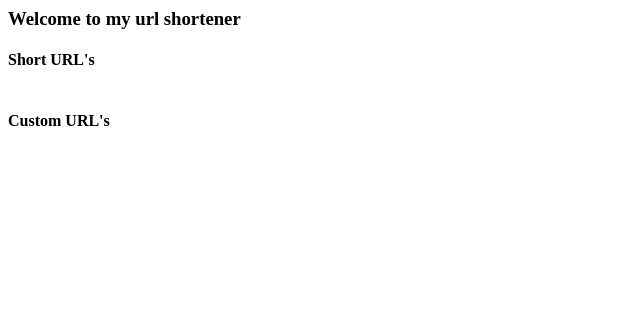
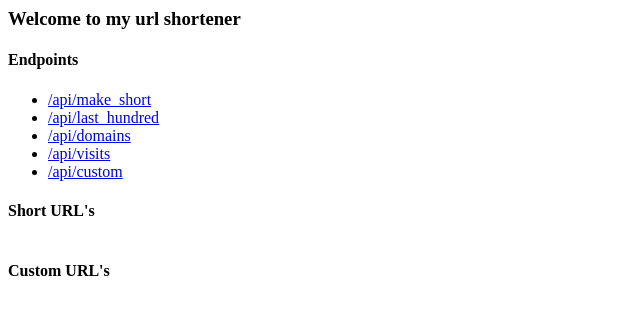
Before and after one commit to andrewhannebrink/django-url-shortener, a Django app: page / in a window 1280 px wide. Shown: the top 315 px of the page, without its empty margins (0-640 px from the left). Run offline with Django 3.2, Linux system fonts and the light colour scheme; data that the repository does not hold is empty.

Commit message:
added links to api endpoints on landing page, next ill add some basic documentation, and then finish with unit tests

```diff
--- a/url_shortener/templates/index.html
+++ b/url_shortener/templates/index.html
@@ -1,4 +1,12 @@
 <h3>Welcome to my url shortener</h3>
+<h4>Endpoints</h4>
+    <ul>
+        <li><a href="/api/make_short">/api/make_short</a></li>
+        <li><a href="/api/last_hundred">/api/last_hundred</a></li>
+        <li><a href="/api/domains">/api/domains</a></li>
+        <li><a href="/api/visits">/api/visits</a></li>
+        <li><a href="/api/custom">/api/custom</a></li>
+    </ul>
 <h4>Short URL's</h4>
 <table>
     {% for short in shorts %}
```
Also changed, not shown: 2 other files.
